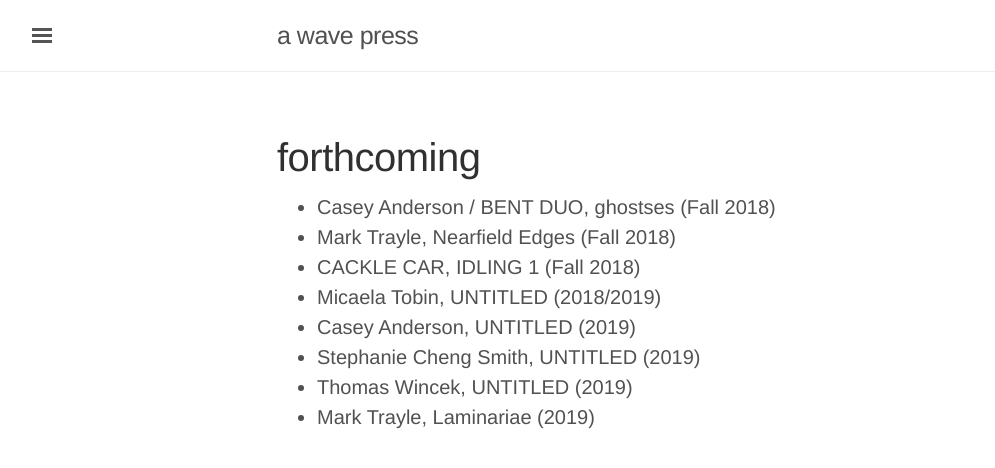
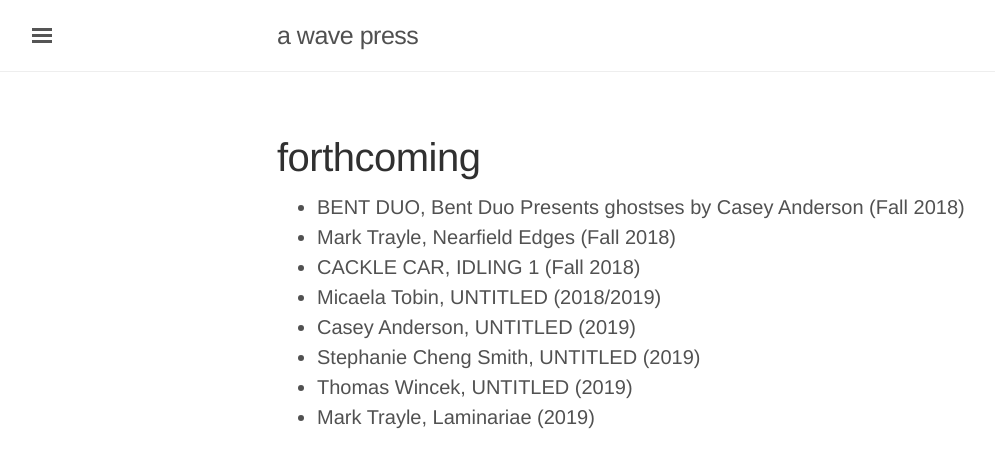
Before and after one commit to caseyanderson/awavepress.com, a Jekyll site: the page built from forthcoming.md, in a window 1280 px wide. Shown: the top 468 px of the page, without its empty margins (3-998 px from the left). Built offline with Jekyll 4.4.1, drawn with Linux system fonts in a browser that asks for light colours.

Commit message:
adjustment to title

```diff
--- a/forthcoming.md
+++ b/forthcoming.md
@@ -5,7 +5,7 @@
 tag: forthcoming
 ---
 
-* Casey Anderson / BENT DUO, ghostses (Fall 2018)
+* BENT DUO, Bent Duo Presents ghostses by Casey Anderson (Fall 2018)
 * Mark Trayle, Nearfield Edges (Fall 2018)
 * CACKLE CAR, IDLING 1 (Fall 2018)
 * Micaela Tobin, UNTITLED (2018/2019)
```
